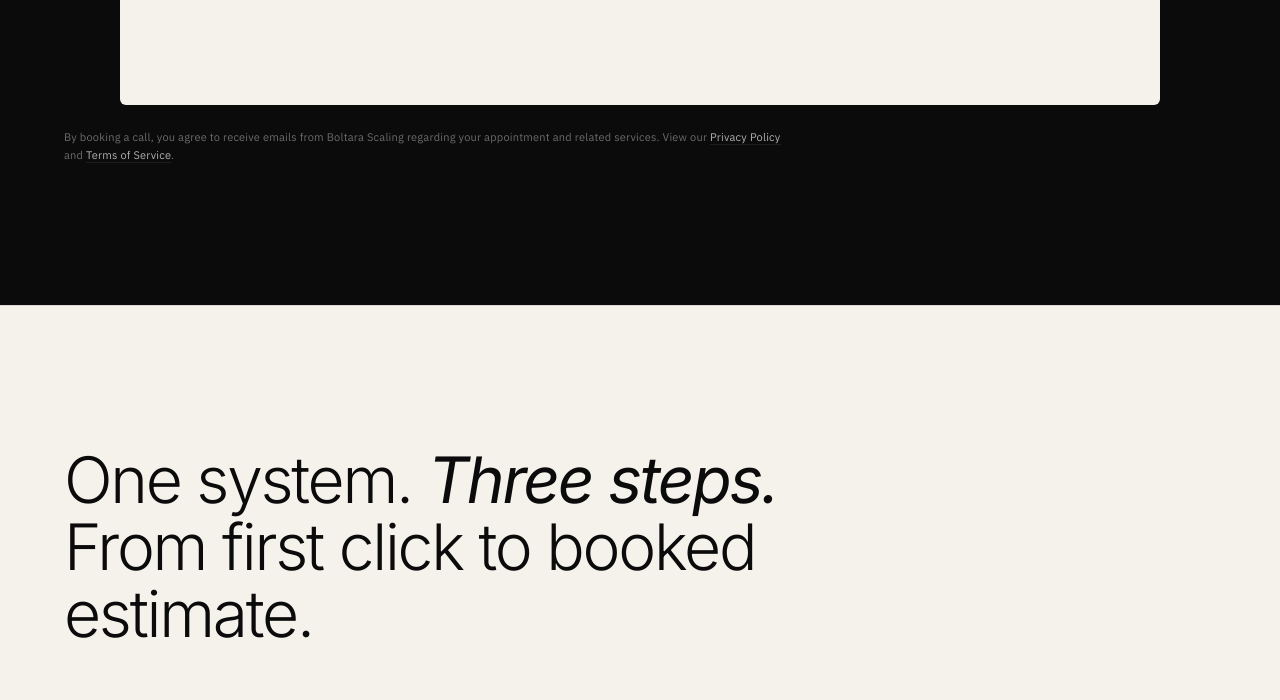
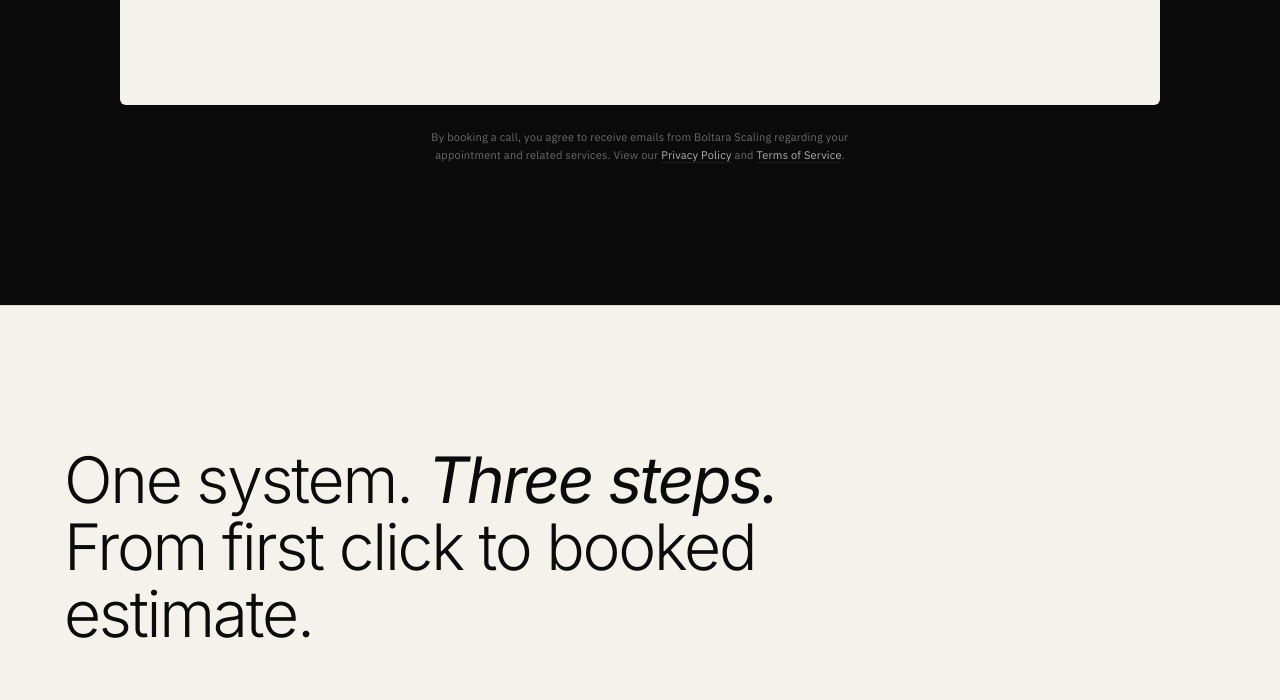
Before and after one commit to timboltara/boltara-website-v2, a website: page index.html in a window 1280 px wide. Shown: the part 3060-3760 px from the top of the page. Drawn offline with nearby package versions, Linux system fonts and the light colour scheme; animation ran at ten frames a second; a script that the page names is missing.

Commit message:
Center booking consent text and balance its line wrapping

```diff
--- a/index.html
+++ b/index.html
@@ -909,8 +909,13 @@
             line-height: 1.6;
             color: var(--concrete);
             letter-spacing: 0.02em;
-            max-width: 720px;
-        }
+            max-width: 620px;
+            margin-left: auto;
+            margin-right: auto;
+            text-align: center;
+            text-wrap: balance;
+        }
+        .book-consent a { white-space: nowrap; }
         .book-consent a { color: var(--ash); border-bottom: 1px solid var(--rule); }
         .book-consent a:hover { color: var(--bone); }
 
```
